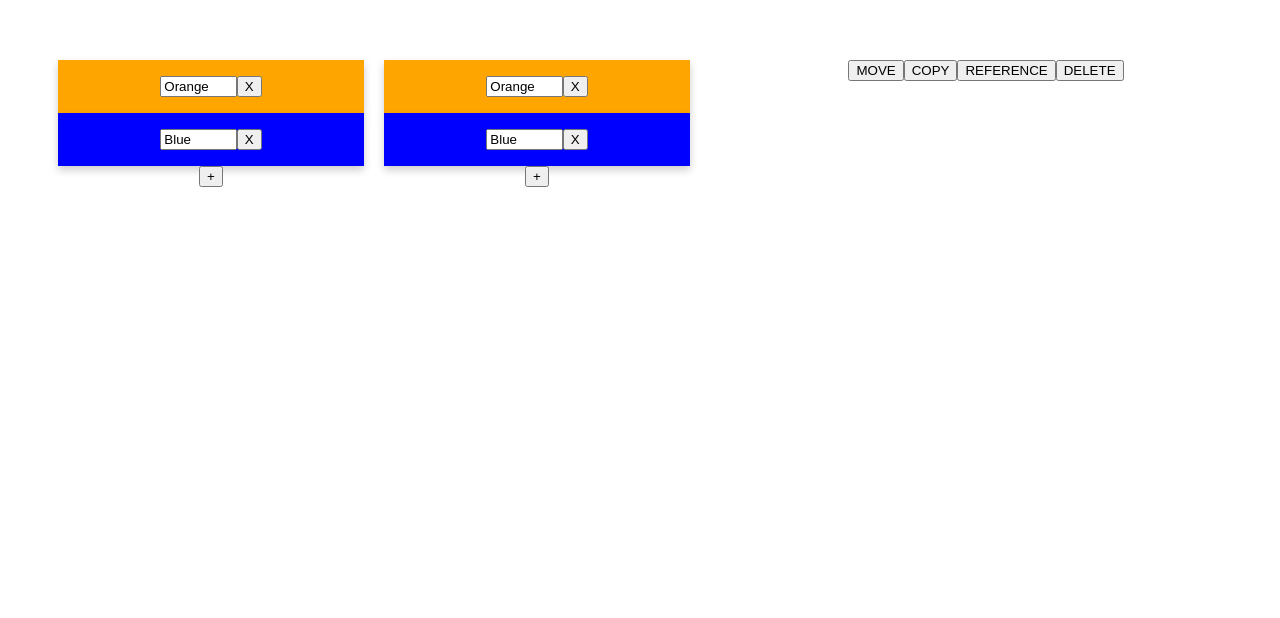
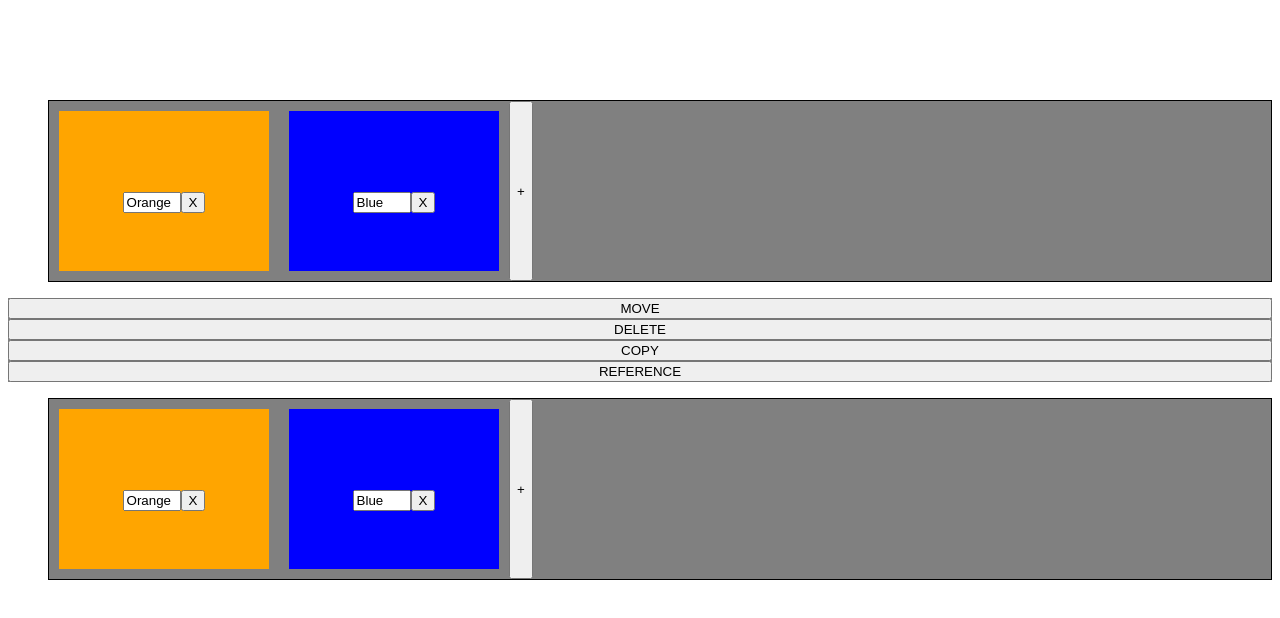
Before and after one commit to hugzton/assessment-vuejs-heyteam, a Vue app: page / in a window 1280 px wide. Shown: the top 618 px of the page. Built offline with nearby package versions, Linux system fonts and the light colour scheme.

Commit message:
adding flex box list css

```diff
--- a/src/App.vue
+++ b/src/App.vue
@@ -1,7 +1,7 @@
 <template>
   <div id="app">
     <ul>
-      <div class="column">
+      <div class="list">
         <div
             class="card"
             v-for="item in items[0]"
@@ -12,11 +12,18 @@
           <input style=" width: 25%;" v-model="item.color" />
           <button class="btn-card-delete" v-on:click="deleteItem(items[0], item)">X</button>
         </div>
-        <button class="btn-card-add" v-on:click="addItem(0, items[0])">+</button>
+        <button class="btn-list-add" v-on:click="addItem(0, items[0])">+</button>
       </div>
     </ul>
+    <div class="column">
+      <button v-on:click="moveItem()">MOVE</button>
+      <button v-on:click="deleteSelectItem()">DELETE</button>
+      <button v-on:click="copyItem()">COPY</button>
+      <button v-on:click="refItem()">REFERENCE</button>
+
+    </div>
     <ul>
-      <div class="column">
+      <div class="list">
         <div
             class="card"
             v-for="item in items[1]"
@@ -27,13 +34,9 @@
           <input style=" width: 25%;" v-model="item.color" />
           <button class="btn-card-delete" v-on:click="deleteItem(items[1], item)">X</button>
         </div>
-        <button class="btn-card-add" v-on:click="addItem(1, items[1])">+</button>
+        <button class="btn-list-add" v-on:click="addItem(1, items[1])">+</button>
       </div>
     </ul>
-    <button v-on:click="moveItem()">MOVE</button>
-    <button v-on:click="copyItem()">COPY</button>
-    <button v-on:click="refItem()">REFERENCE</button>
-    <button v-on:click="deleteSelectItem()">DELETE</button>
   </div>
 </template>
 
@@ -73,7 +76,7 @@ export default {
     handleColor (item) {
       let overlay = "";
       if (item == this.isSelected) {
-        overlay = "border: 2px solid grey;"
+        overlay = "border: 2px solid WhiteSmoke;"
       }
       return overlay + "background-color: " + item.color
     },
@@ -104,7 +107,7 @@ export default {
       }
     },
     refItem(){
-      if (this.isSelected != null) {
+      if (this.isSelected != null && this.items[this.isSelected.list].length < 6) {
         let ref = this.isSelected
         this.items[this.isSelected.list].push(ref)
       }
@@ -128,14 +131,15 @@ export default {
 <style>
 #app {
   font-family: Avenir, Helvetica, Arial, sans-serif;
-  -webkit-font-smoothing: antialiased;
-  -moz-osx-font-smoothing: grayscale;
-  text-align: center;
-  color: #2c3e50;
-  margin-top: 60px;
+  margin-top: 100px;
 }
 
 .list {
+  display: flex;
+  flex-flow: row wrap;
+  justify-content: left;
+  padding: 0;
+  margin: 0;
   border: 1px solid black;
   background-color: grey;
 }
@@ -146,7 +150,7 @@ export default {
   z-index :1;
 }
 
-.btn-card-add {
+.btn-list-add {
   top:0;
   right:0;
   z-index :1;
@@ -157,16 +161,23 @@ export default {
 }
 
 .card {
-  box-shadow: 0 4px 8px 0 rgba(0, 0, 0, 0.2);
-  padding: 16px;
+  padding: 5px;
+  width: 200px;
+  height: 150px;
+  margin: 10px;
+  line-height: 150px;
+  color: white;
+  font-weight: bold;
+  font-size: 3em;
   text-align: center;
 }
 
 /* Float four columns side by side */
 .column {
-  float: left;
-  width: 25%;
-  padding: 0 10px;
+  display: flex;
+  justify-content: center;
+  flex-direction: column;
+  background: grey;
 }
 
 </style>
```
